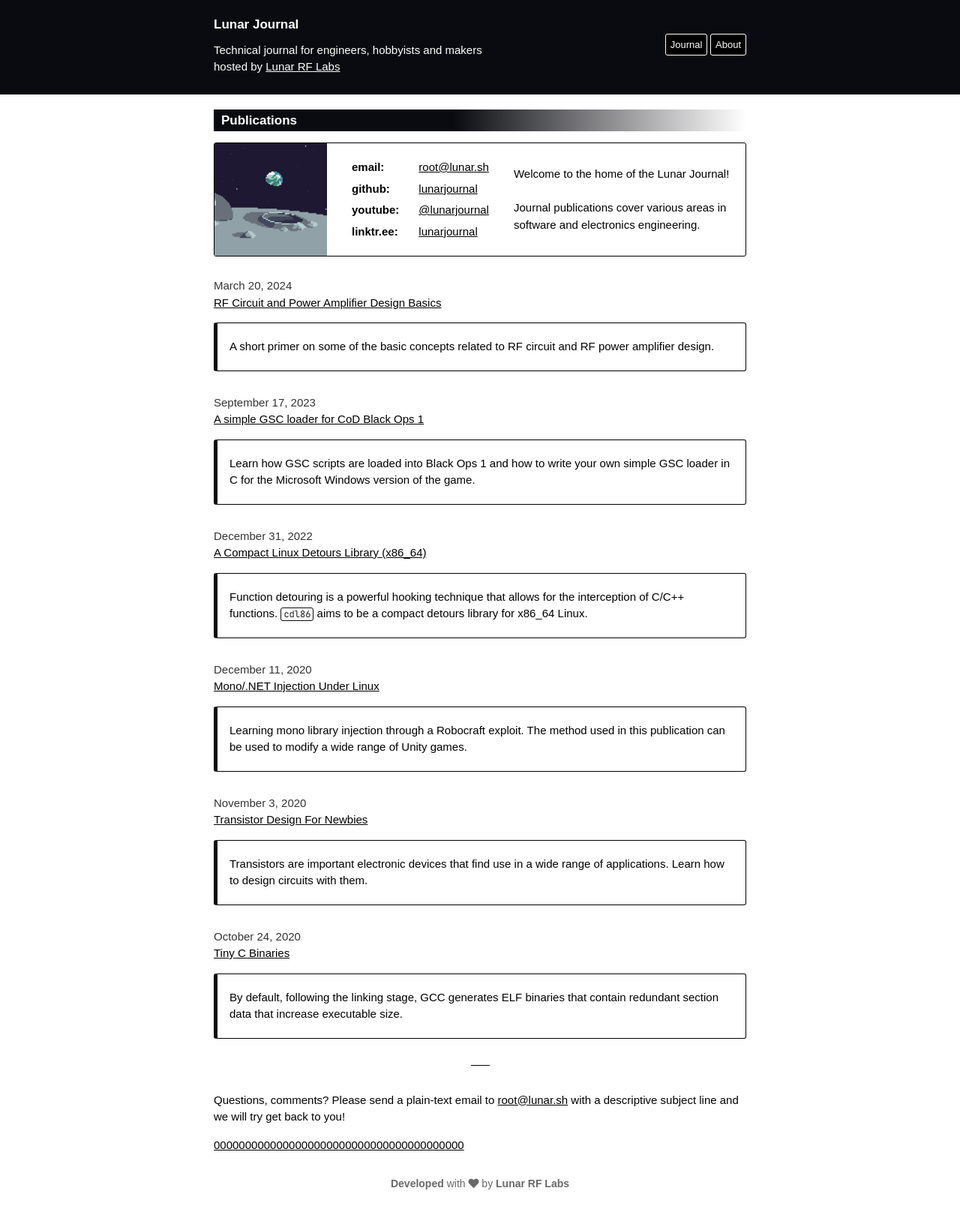
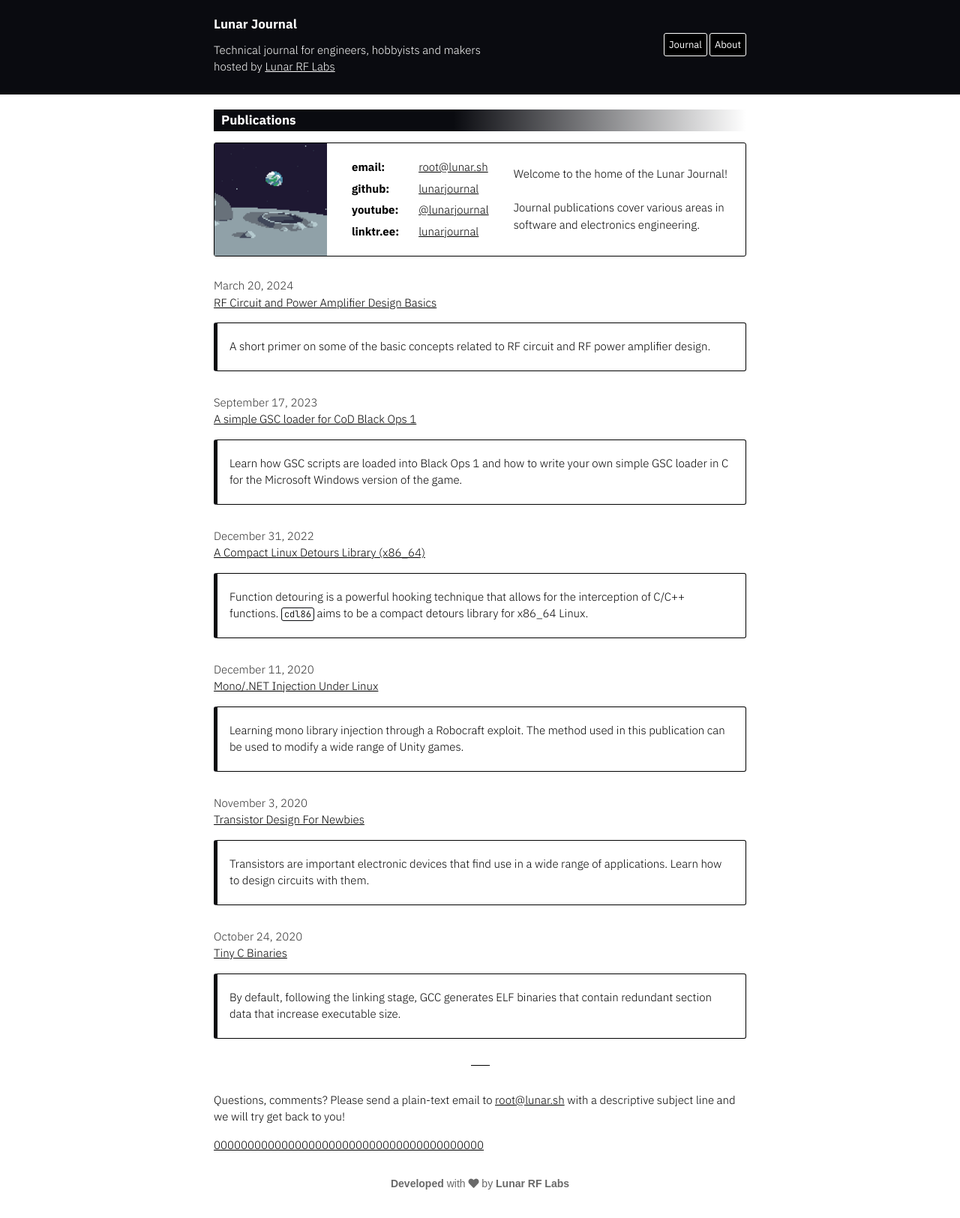
Before and after one commit to microstub/microstub.github.io, a Jekyll site: the page built from index.html, in a window 1280 px wide. Shown: the whole page at 75% size. Built offline with Jekyll 4.4.1, drawn with Linux system fonts in a browser that asks for light colours; nearby versions of some CDN libraries.

Commit message:
Update _variables.scss

```diff
--- a/_sass/_variables.scss
+++ b/_sass/_variables.scss
@@ -5,7 +5,7 @@ $grey: #f5f5f5;
 $highlight: #e3e6e8;
 
 $serif: sans-serif;
-$inter: "Arial";
+$inter: "IBM Plex Sans";
 
 @mixin mobile {
   @media screen and (max-width: 730px) {
```
